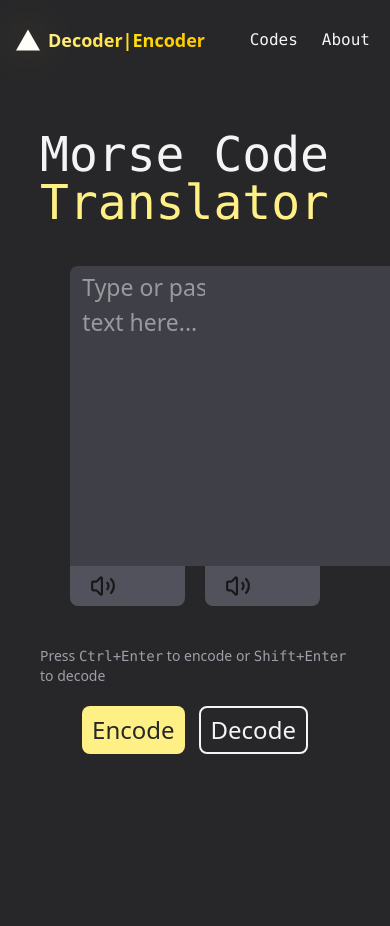
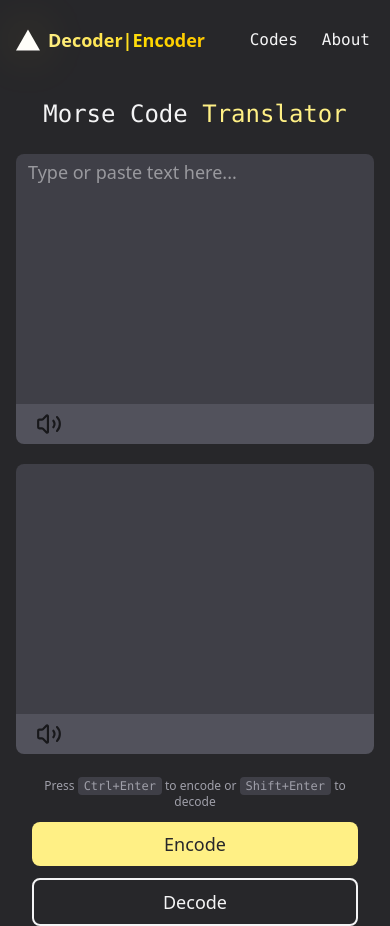
Before and after one commit to ValyMnDul/Morser, a Next.js app: page / in a window 390 px wide. Before the commit the page ends 844 px from the top, so only its background shows below. Built offline with nearby package versions, Linux system fonts and the light colour scheme.

Commit message:
Make main page responsive

```diff
--- a/src/app/page.tsx
+++ b/src/app/page.tsx
@@ -86,28 +86,30 @@ export default function MainPage(){
 
     return(
     <main
-    className="w-full h-full px-10 flex flex-1 flex-col items-center
-    justify-center gap-10"
+    className="w-full h-full px-4 sm:px-6 md:px-10 flex flex-1 flex-col items-center
+    justify-center gap-6 sm:gap-8 md:gap-10 py-8"
     >
         <h1
-        className="text-5xl text-zinc-100 font-mono"
+        className="text-2xl sm:text-3xl md:text-4xl lg:text-5xl text-zinc-100 font-mono
+        text-center px-4 mt-15 md:mt-0"
         >
             Morse Code <span className="text-yellow-200">Translator</span>
         </h1>
 
         <div
-        className="flex gap-5 w-full justify-center"
+        className="flex flex-col md:flex-row gap-5 w-full justify-center items-center
+        md:items-start"
         >
             <div
-            className="flex flex-col w-[37%]"
+            className="flex flex-col w-full md:w-[45%] lg:w-[42%] max-w-[600px]"
             >
                 <textarea
                 id="text"
                 ref={textRef}
                 autoFocus
                 placeholder="Type or paste text here..."
-                className="bg-zinc-700 text-zinc-100 w-full h-[300px] resize-none
-                outline-none rounded-t-lg py-1 px-3 text-[23px] min-w-[200px]"
+                className="bg-zinc-700 text-zinc-100 w-full h-[250px] sm:h-[300px] resize-none
+                outline-none rounded-t-lg py-1 px-3 text-lg sm:text-xl md:text-[23px] min-w-[200px]"
                 ></textarea>
 
                 <div
@@ -117,8 +119,8 @@ export default function MainPage(){
                     <Volume2
                     width={34}
                     height={34}
-                    className="cursor-pointer text-zinc-900 hover:bg-zinc-700
-                    rounded-lg transition-colors p-1"
+                    className="sm:w-[34px] sm:h-[34px] cursor-pointer text-zinc-900
+                    hover:bg-zinc-700 rounded-lg transition-colors p-1"
                     onClick={() => {
                         if(textRef.current && textRef.current.value){
 
@@ -139,13 +141,14 @@ export default function MainPage(){
             </div>
 
             <div
-            className="flex flex-col w-[37%]"
+            className="flex flex-col w-full md:w-[45%] lg:w-[42%] max-w-[600px]"
             >
                 <textarea
                 id="output"
                 value={output}
-                className="bg-zinc-700 text-zinc-100 full h-[300px] resize-none
-                outline-none rounded-t-lg py-1 px-3 text-[25px] min-w-[200px] cursor-default"
+                className="bg-zinc-700 text-zinc-100 w-full h-[250px] sm:h-[300px]
+                resize-none outline-none rounded-t-lg py-1 px-3 text-lg sm:text-xl
+                md:text-[25px] min-w-[200px] cursor-default"
                 readOnly
                 title="You can&apos;t type here! Just for output."
                 ></textarea>
@@ -176,16 +179,38 @@ export default function MainPage(){
 
         </div>
 
-        <p className="text-zinc-400 text-sm">
-            Press <kbd>Ctrl+Enter</kbd> to encode or <kbd>Shift+Enter</kbd> to decode
+        <p
+        className="text-zinc-400 text-xs sm:text-sm text-center px-4"
+        >
+            Press{" "}
+
+            <kbd
+            className="px-1.5 py-0.5 bg-zinc-700 rounded"
+            >
+                Ctrl+Enter
+            </kbd>
+
+            {" "}
+            to encode or{" "}
+
+            <kbd
+            className="px-1.5 py-0.5 bg-zinc-700 rounded"
+            >
+                Shift+Enter
+            </kbd>
+
+            {" "}
+            to decode
         </p>
 
         <div
-        className="flex gap-x-3.5 mb-10 -mt-5"
+        className="flex flex-col sm:flex-row gap-3 sm:gap-x-3.5 mb-10 -mt-3 sm:-mt-5 w-full
+        sm:w-auto px-4"
         >
             <button
-            className="text-2xl text-zinc-800 bg-yellow-200 px-2.5 py-1.5 rounded-lg
-            cursor-pointer"
+            className="text-lg sm:text-xl md:text-2xl text-zinc-800 bg-yellow-200
+            px-4 sm:px-2.5 py-2 sm:py-1.5 rounded-lg
+            cursor-pointer hover:bg-yellow-300 transition-colors w-full sm:w-auto"
             onClick={()=>{
                 handler("encode");
             }}
@@ -194,8 +219,9 @@ export default function MainPage(){
             </button>
 
             <button
-            className="text-2xl text-zinc-100 border-2 px-2.5 py-1.5 rounded-lg
-            cursor-pointer"
+            className="text-lg sm:text-xl md:text-2xl text-zinc-100 border-2 px-4
+            sm:px-2.5 py-2 sm:py-1.5 rounded-lg
+            cursor-pointer hover:bg-zinc-800 transition-colors w-full sm:w-auto"
             onClick={()=>{
                 handler("decode");
             }}
```
